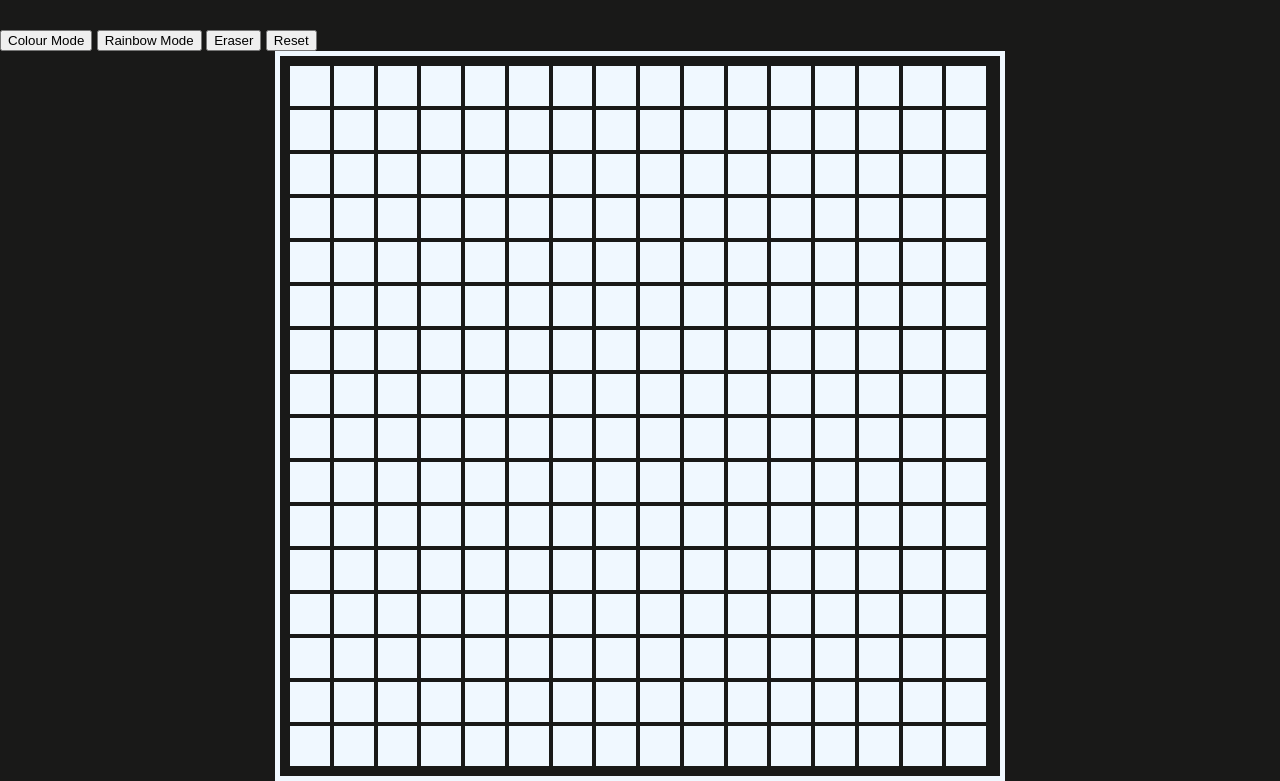
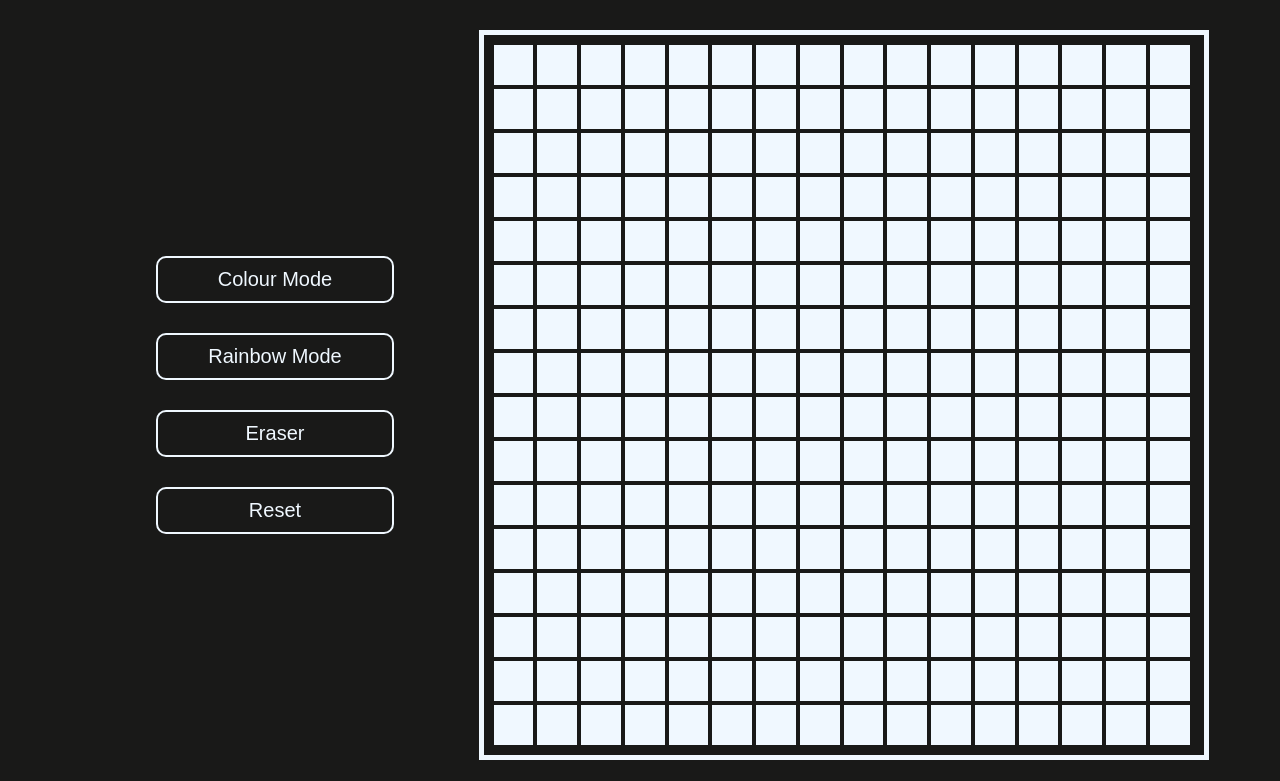
Before and after one commit to davidumoru/etch-a-sketch, a plain HTML site: page index.html in a window 1280 px wide. Shown: the part 95-876 px from the top of the page. After the commit the page ends 855 px from the top, so only its background shows below. Drawn offline with Linux system fonts and the light colour scheme; a web font is replaced by a local one.

Commit message:
Add styling to button and divs

```diff
--- a/style.css
+++ b/style.css
@@ -18,11 +18,41 @@ h1 {
     display: flex;
     flex-wrap: wrap;
     gap: 4px;
-    margin: 0 auto;
+
 }
 
 .grid-item {
     flex: 0 0 calc(6.25% - 4px);
     padding-bottom: calc(6.25% - 4px);
     background-color: aliceblue;
+    transition: 0.5s;
 }
+
+#main {
+    display: flex;
+    margin: 0 auto;
+    align-items: center;
+    justify-content: center;
+}
+
+button {
+    padding: 10px 50px;
+    margin: 15px;
+    border: 2px solid aliceblue;
+    border-radius: 10px;
+    color: aliceblue;
+    background-color: #191918;
+    font-size: 20px;
+    transition: transform 0.1s ease-in-out;
+}
+
+button:hover{
+  transform: scale(1.05);
+}
+
+#settings {
+    display: flex;
+    flex-direction: column;
+    justify-content: center;
+    margin: 0 70px 0;
+}
```
